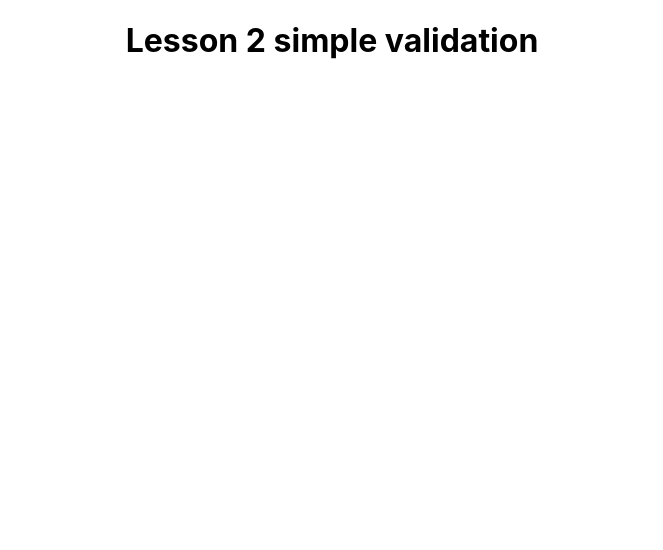
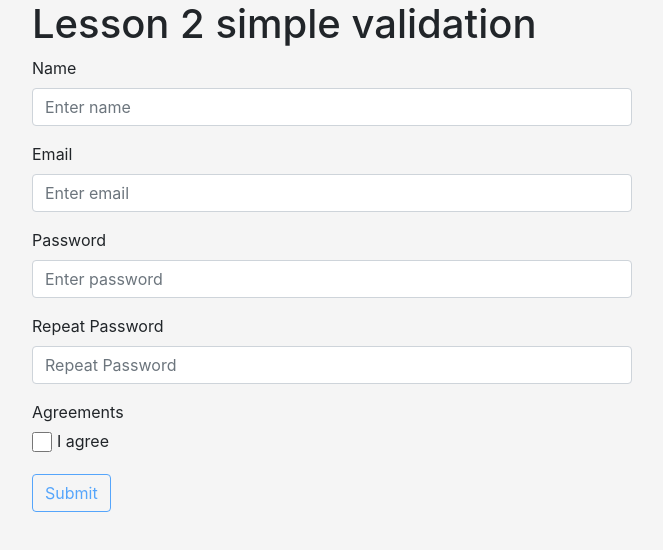
Before and after one commit to juniorcreator/react-l-2, a React (Create React App) app: page / in a window 1280 px wide. Shown: the top 550 px of the page, without its empty margins (308-971 px from the left). Built offline with nearby package versions, Linux system fonts and the light colour scheme.

Commit message:
simple validation done

```diff
--- a/src/App.css
+++ /dev/null
@@ -1,38 +0,0 @@
-.App {
-  text-align: center;
-}
-
-.App-logo {
-  height: 40vmin;
-  pointer-events: none;
-}
-
-@media (prefers-reduced-motion: no-preference) {
-  .App-logo {
-    animation: App-logo-spin infinite 20s linear;
-  }
-}
-
-.App-header {
-  background-color: #282c34;
-  min-height: 100vh;
-  display: flex;
-  flex-direction: column;
-  align-items: center;
-  justify-content: center;
-  font-size: calc(10px + 2vmin);
-  color: white;
-}
-
-.App-link {
-  color: #61dafb;
-}
-
-@keyframes App-logo-spin {
-  from {
-    transform: rotate(0deg);
-  }
-  to {
-    transform: rotate(360deg);
-  }
-}
--- a/src/App.js
+++ b/src/App.js
@@ -1,12 +1,152 @@
 import React from "react";
-import "./App.css";
+import Input from "./components/Input/Input";
+import "./App.scss";
 
-function App() {
-  return (
-    <div className="App">
-      <h1>Lesson 2 simple validation</h1>
-    </div>
-  );
+class App extends React.Component {
+  state = {
+    isFormValid: false,
+    formControls: {
+      name: {
+        value: "",
+        type: "text",
+        label: "Name",
+        placeholder: "Enter name",
+        errorMessage: "Enter min length 4",
+        valid: false,
+        touched: false,
+        validation: {
+          required: true,
+          minLength: 4
+        }
+      },
+      email: {
+        value: "",
+        type: "email",
+        label: "Email",
+        placeholder: "Enter email",
+        errorMessage: "Enter correct email",
+        valid: false,
+        touched: false,
+        validation: {
+          required: true,
+          email: true
+        }
+      },
+      password: {
+        value: "",
+        type: "password",
+        label: "Password",
+        placeholder: "Enter password",
+        errorMessage: "Enter min length is 6",
+        valid: false,
+        touched: false,
+        validation: {
+          required: true,
+          minLength: 6
+        }
+      },
+      repeatPassword: {
+        value: "",
+        type: "password",
+        label: "Repeat Password",
+        placeholder: "Repeat Password",
+        errorMessage: "Passwords does not match",
+        valid: false,
+        touched: false,
+        validation: {
+          required: true,
+          repeatPassword: true
+        }
+      },
+      agreement: {
+        value: false,
+        type: "checkbox",
+        label: "Agreements",
+        errorMessage: "Please confirm agreements",
+        valid: false,
+        touched: false,
+        validation: {
+          required: true,
+          noTrim: true,
+          agreements: true
+        }
+      }
+    }
+  };
+  validateEmail = email => {
+    let re = /^(([^<>()[\]\\.,;:\s@"]+(\.[^<>()[\]\\.,;:\s@"]+)*)|(".+"))@((\[[0-9]{1,3}\.[0-9]{1,3}\.[0-9]{1,3}\.[0-9]{1,3}])|(([a-zA-Z\-0-9]+\.)+[a-zA-Z]{2,}))$/;
+    return re.test(String(email).toLowerCase());
+  };
+  renderInputs() {
+    return Object.keys(this.state.formControls).map((controlName, index) => {
+      let control = this.state.formControls[controlName];
+      return (
+        <Input
+          type={control.type}
+          value={control.value}
+          valid={control.valid}
+          touched={control.touched}
+          label={control.label}
+          placeholder={control.placeholder}
+          errorMessage={control.errorMessage}
+          shouldValidate={!!control.validation}
+          onChange={e => this.onChangeHandler(e, controlName)}
+          key={index}
+        />
+      );
+    });
+  }
+  validateControl = (value, validation) => {
+    if (!validation) {
+      return true;
+    }
+    let isValid = true;
+    if (validation.required && !validation.noTrim) {
+      isValid = value.trim() !== "" && isValid;
+    }
+    if (validation.email) {
+      isValid = this.validateEmail(value) && isValid;
+    }
+    if (validation.minLength) {
+      isValid = value.length >= validation.minLength && isValid;
+    }
+    if (validation.repeatPassword) {
+      isValid = this.state.formControls.password.value === value && isValid;
+    }
+    if (validation.agreements) {
+      isValid = value && isValid;
+    }
+    return isValid;
+  };
+  onChangeHandler = (e, controlName) => {
+    let formControls = { ...this.state.formControls };
+    let control = { ...formControls[controlName] };
+    control.value =
+      controlName === "agreement" ? e.target.checked : e.target.value;
+    control.touched = true;
+    control.valid = this.validateControl(control.value, control.validation);
+    formControls[controlName] = control;
+    let isFormValid = true;
+    Object.keys(formControls).forEach(name => {
+      isFormValid = formControls[name].valid && isFormValid;
+    });
+    this.setState({ formControls, isFormValid });
+  };
+  render() {
+    return (
+      <form className="login-form">
+        <h1>Lesson 2 simple validation</h1>
+        {this.renderInputs()}
+        <button
+          disabled={!this.state.isFormValid}
+          className="btn btn-outline-primary"
+          type="submit"
+        >
+          Submit
+        </button>
+      </form>
+    );
+  }
 }
 
 export default App;
--- /dev/null
+++ b/src/App.scss
@@ -0,0 +1,13 @@
+html,
+#root {
+  height: 100%;
+}
+body {
+  height: 100%;
+  background-color: rgba(0, 0, 0, 0.04);
+}
+
+.login-form {
+  max-width: 600px;
+  margin: auto;
+}
--- /dev/null
+++ b/src/components/Input/Input.js
@@ -0,0 +1,38 @@
+import React from "react";
+import "./Input.scss";
+
+const Input = props => {
+  function isInvalid({ valid, touched, shouldValidate }) {
+    return !valid && shouldValidate && touched;
+  }
+  let randId = "n" + Math.random();
+  let { label, type, placeholder, nameInput, errorMessage, onChange } = props;
+  let cls = ["form-group", "input"];
+  if (isInvalid(props)) {
+    cls.push("invalid");
+  }
+  if (type === "checkbox") {
+    cls.push("checkbox");
+  }
+  return (
+    <div className={cls.join(" ")}>
+      <label htmlFor={randId}>{label}</label>
+      <input
+        name={nameInput}
+        placeholder={placeholder || "Enter text"}
+        id={randId}
+        type={type || "text"}
+        onChange={onChange}
+        className="form-control"
+      />
+      {type === "checkbox" && <span>I agree</span>}
+      {isInvalid(props) ? (
+        <div className="invalid-feedback">
+          {errorMessage || "Enter correct value"}
+        </div>
+      ) : null}
+    </div>
+  );
+};
+
+export default Input;
--- /dev/null
+++ b/src/components/Input/Input.scss
@@ -0,0 +1,33 @@
+.input {
+  input {
+    transition: all 0.3s;
+    outline: none;
+  }
+  span {
+    display: inline-block;
+    position: relative;
+    left: 5px;
+    top: -5px;
+  }
+  &.invalid {
+    label {
+      color: tomato;
+    }
+  }
+  .invalid-feedback {
+    display: block;
+    margin-top: 0;
+    font-size: 17px;
+    color: tomato;
+  }
+  &.checkbox {
+    label {
+      width: 100%;
+    }
+    input {
+      height: 20px;
+      width: 20px;
+      display: inline-block;
+    }
+  }
+}
--- a/src/index.js
+++ b/src/index.js
@@ -1,6 +1,7 @@
 import React from "react";
 import ReactDOM from "react-dom";
 import "./index.css";
+import "bootstrap/dist/css/bootstrap.min.css";
 import App from "./App";
 import * as serviceWorker from "./serviceWorker";
 
```
